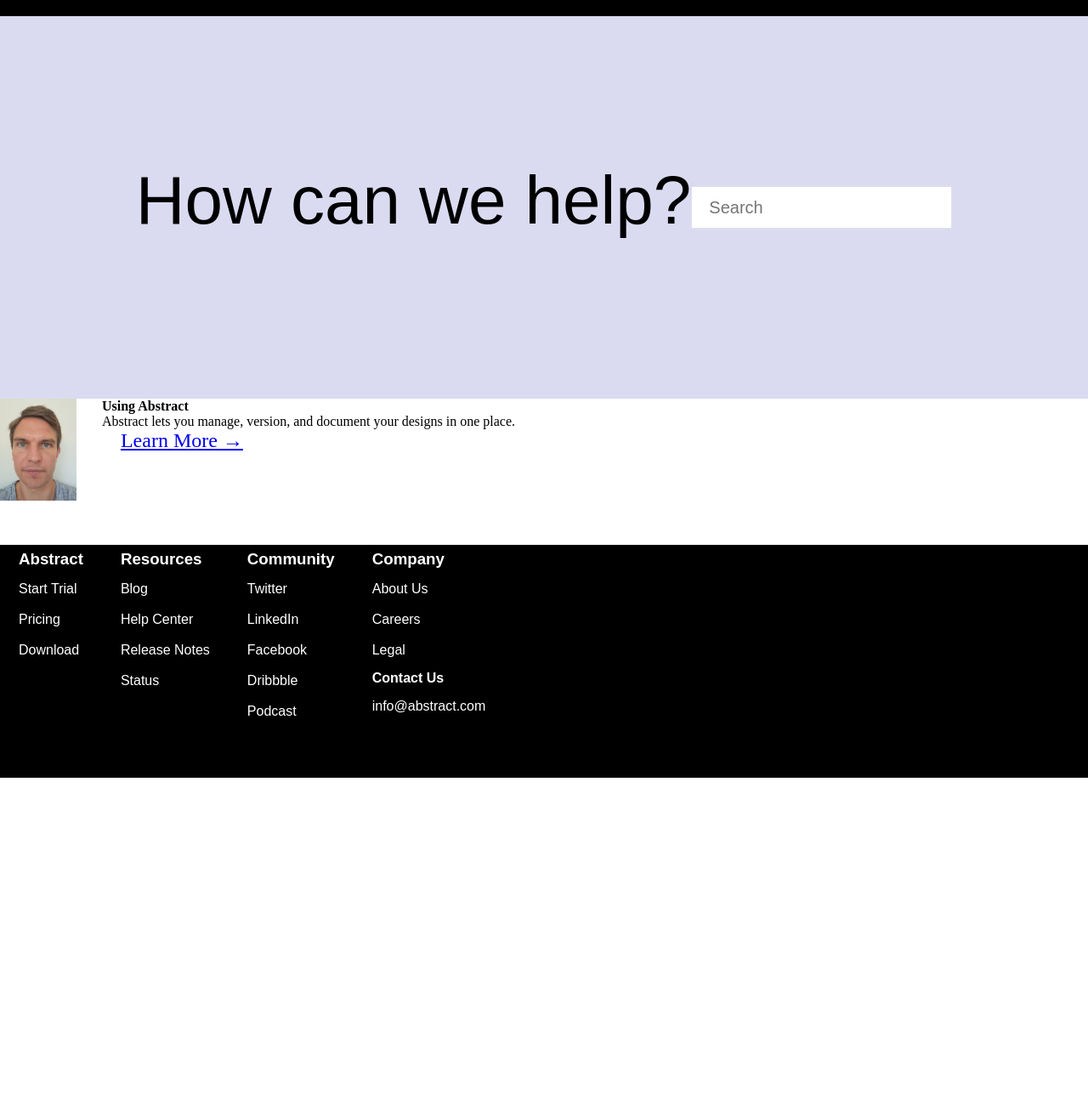
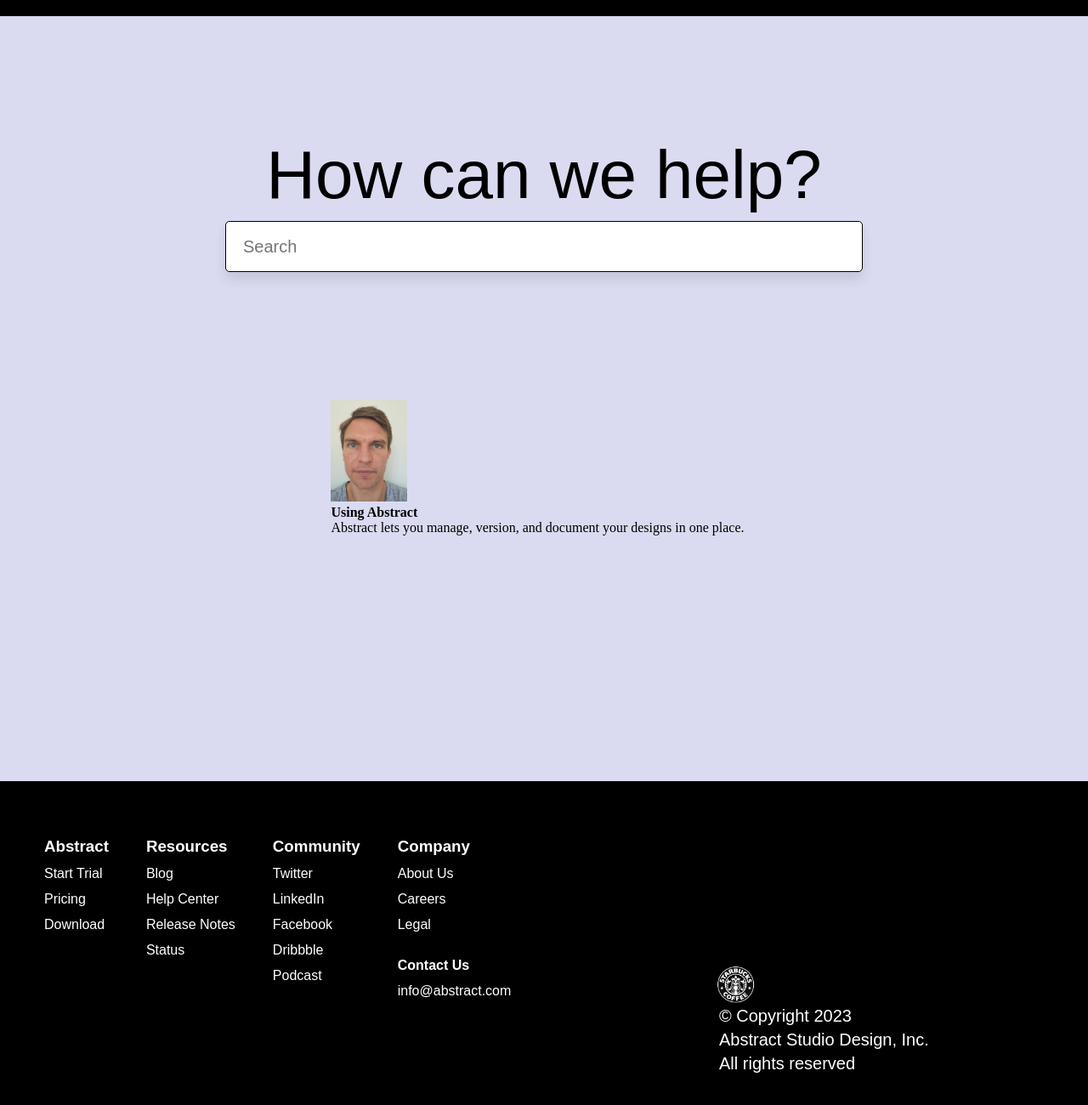
Before and after one commit to oEdvinsson/Abstract, a plain HTML site: page index.html in a window 1280 px wide. Shown: the part 68-1368 px from the top of the page at 85% size. Before the commit the page ends 983 px from the top, so only its background shows below. Drawn offline with Linux system fonts and the light colour scheme.

Commit message:
Added work

```diff
--- a/index.html
+++ b/index.html
@@ -25,20 +25,15 @@
         </div>
     </section>
 
-    <div class="category-list-items">
-
+    <section class="category-list-items">
+        <div class="category-list-container">
             <div class="category-list-item">
-            <div class="category list-icon">
+                <div class="icon-container">
                     <img src="photo.jpg" alt="">
                 </div>
-            <div class="category-list-block">
-                <div class="category-list-item__content">
-                    <h4 class="category-list-item__title">Using Abstract</h4>
-
-                      <div class="category-list-item__desc">Abstract lets you manage, version, and document your designs in one place.</div>
-
-
-                      <a href="/hc/en-us/categories/360005436612-Using-Abstract" class="category-list-link">Learn More →</a>
+                <div>
+                <h4>Using Abstract</h4>
+                Abstract lets you manage, version, and document your designs in one place.
                 </div>
             </div>
 
@@ -58,8 +53,9 @@
             <div class="category-list-item">
 
         </div>
-    </div>
+    </section>
     <footer class="footer">
+        <div class="footer-inner-container">
             <div class="footer-column">
                 <h3 class="footer-title">Abstract</h3>
                 <a href="https://app.abstract.com/start-branches-trial">Start Trial</a>
@@ -85,10 +81,18 @@
                 <h3 class="footer-title">Company</h3>
                 <a href="https://www.abstract.com/about">About Us</a>
                 <a href="https://abstract.breezy.hr/">Careers</a>
-            <a href="https://www.abstract.com/legal" id="break">Legal</a>
-
+                <a href="https://www.abstract.com/legal" id="break">Legal</a><br>
                 <strong>Contact Us</strong>
                 <a href="mailto:info@abstract.com">info@abstract.com</a>
+            </div>
+            <div class="footer-column copyright-container">
+                <img src="starbucks-coffee-logo-black-and-white.png" alt="">
+            </div>
+        </div>
+        <div class="copyright-container">
+            <p>© Copyright 2023</p>
+            <p>Abstract Studio Design, Inc.</p>
+            <p>All rights reserved</p>
         </div>
     </footer>
 </body>
--- a/style.css
+++ b/style.css
@@ -26,6 +26,7 @@ section {
     height: 450px;
     background-color: #DADBF1;
     display: flex;
+    flex-direction: column;
     justify-content: center;
     align-items: center;
 
@@ -43,8 +44,8 @@ section {
 
 input {
     display: block;
-    width: 100%;
-    height: auto;
+    width: 750px;
+    height: 60px;
     padding: 0.5em 1em;
     font-size: 20px;
     font-family: "GT America Standard", sans-serif;
@@ -53,16 +54,22 @@ input {
     color: #000000;
     background-color: #fff;
     background-image: none;
-    border: 1px solid #dee2e6;
+    border: 1px solid black;
+    border-radius: 5px;
+    box-shadow: 0 9px 14px 0 rgba(0, 0, 0, 0.1);
 }
 
 .category-list-items {
+    padding: 0px 30px;
+}
+
+.category-list-container {
     display: flex;
     flex-wrap: wrap;
+
 }
 
 .category-list-item {
-    display: flex;
     margin-bottom: 3rem;
     padding-right: 15px;
 }
@@ -76,11 +83,14 @@ input {
 
 .footer {
     position: relative;
-    padding-bottom: 60px;
     color: white;
     background-color: black;
     font-family: 'GT America Standard', sans-serif;
     font-weight: 400;
+    padding: 60px 30px 60px 30px;
+}
+
+.footer-inner-container {
     display: flex;
 }
 
@@ -90,15 +100,35 @@ input {
 
 }
 
+.footer-column img {
+    width: 45px;
+    height: 45px;
+    margin-top: auto;
+    margin-left: 220px;
+}
+
+.copyright-container p {
+    margin-left: 816px;
+    font-size: 20px;
+    line-height: 28px;
+}
+
 .footer-column a {
     font-size: 16px;
-    line-height: 24px;
     font-family: 'GT America Standard', sans-serif;
     font-weight: 400;
     color: white;
     text-decoration: none;
 }
 
+.footer-column a:hover {
+    text-decoration: underline;
+}
+
 h3, strong {
     padding: 6px 22px;
 }
+
+p {
+    font-size: 20px;
+}
```
Also changed, not shown: starbucks-coffee-logo-black-and-white.png (added). Lines whose indentation alone changed are shown as unchanged.
